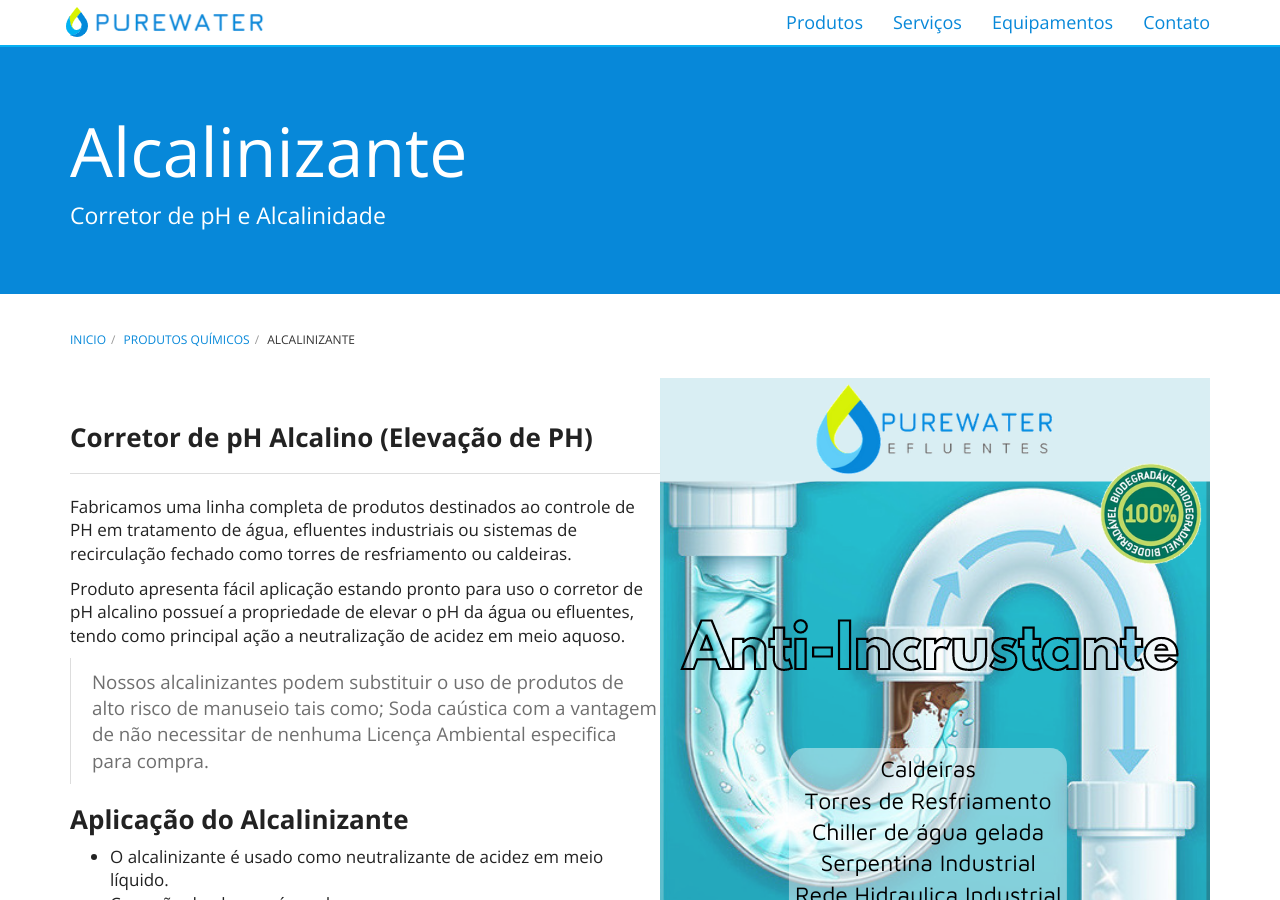
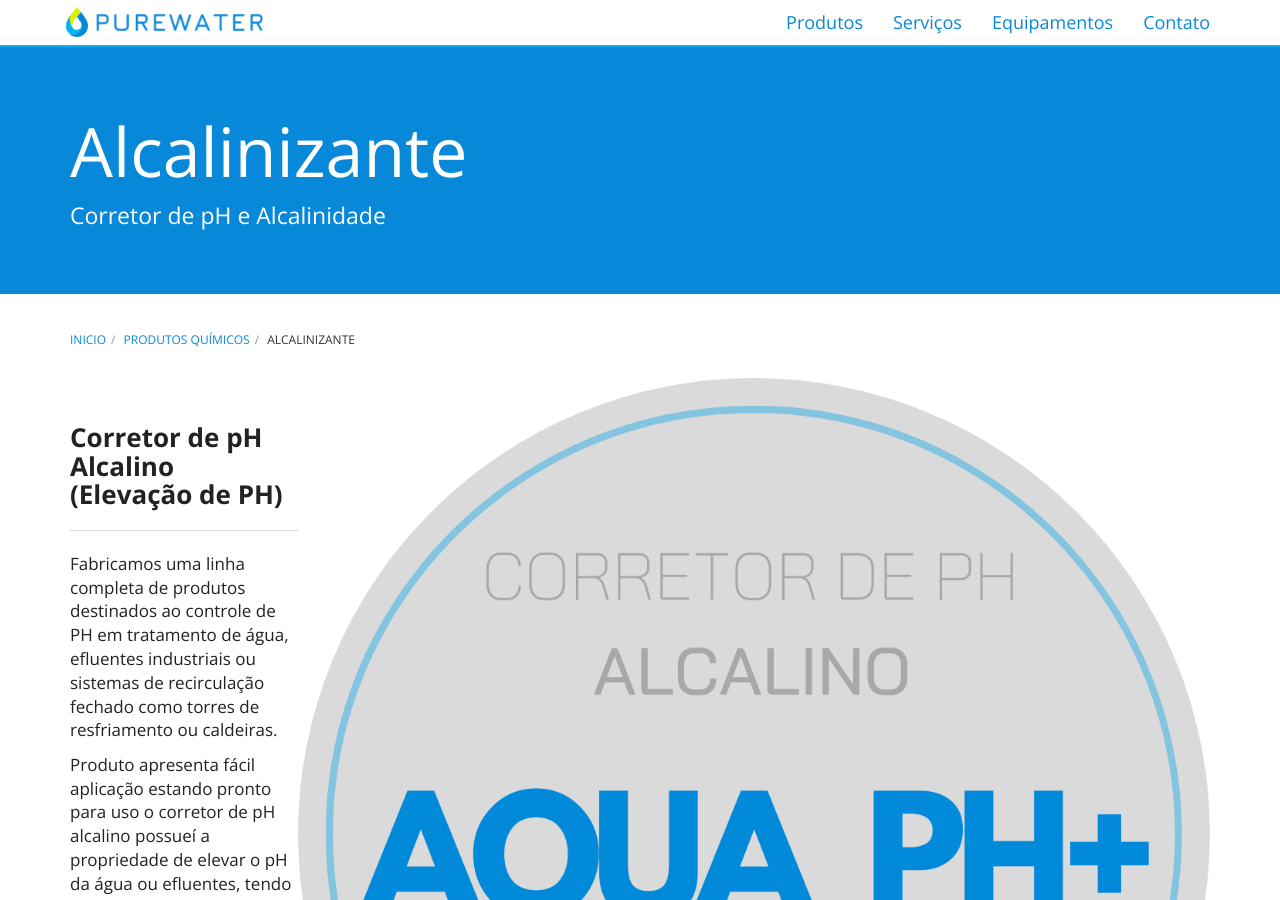
Before and after one commit to purewaterefluentes/purewaterefluentes.github.io, a Jekyll site: the page built from produtos/alcalinizante-corretor-ph.md, in a window 1280 px wide and 900 px high. Built offline with Jekyll 4.4.1, drawn with Linux system fonts in a browser that asks for light colours; nearby versions of some CDN libraries; library files that are not in the unit come from our copies.

Commit message:
Update alcalinizante-corretor-ph.md

```diff
--- a/produtos/alcalinizante-corretor-ph.md
+++ b/produtos/alcalinizante-corretor-ph.md
@@ -4,7 +4,7 @@
 title: Alcalinizante
 subtitle: Corretor de pH e Alcalinidade
 ---
-<img class="img-responsive pull-right" style="max-width: 100%;" src="../../website/images/Anti-Incrustante para Caldeira.png" alt="corretor de PH alcalino">
+<img class="img-responsive pull-right" style="max-width: 80%;" src="../../website/images/corretor de ph alcalino PH+.png" alt="corretor de PH alcalino">
 <br />
 ### **Corretor de pH Alcalino (Elevação de PH)**
 ----
```
